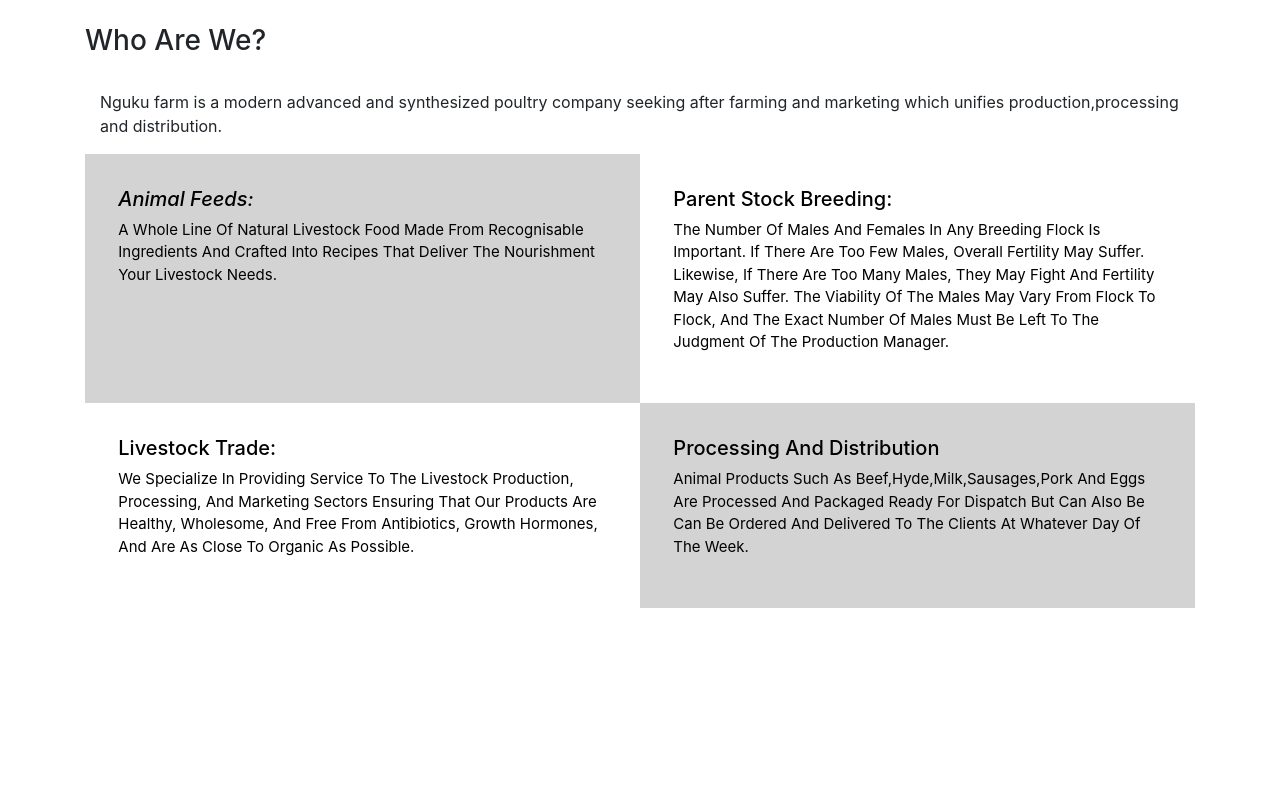
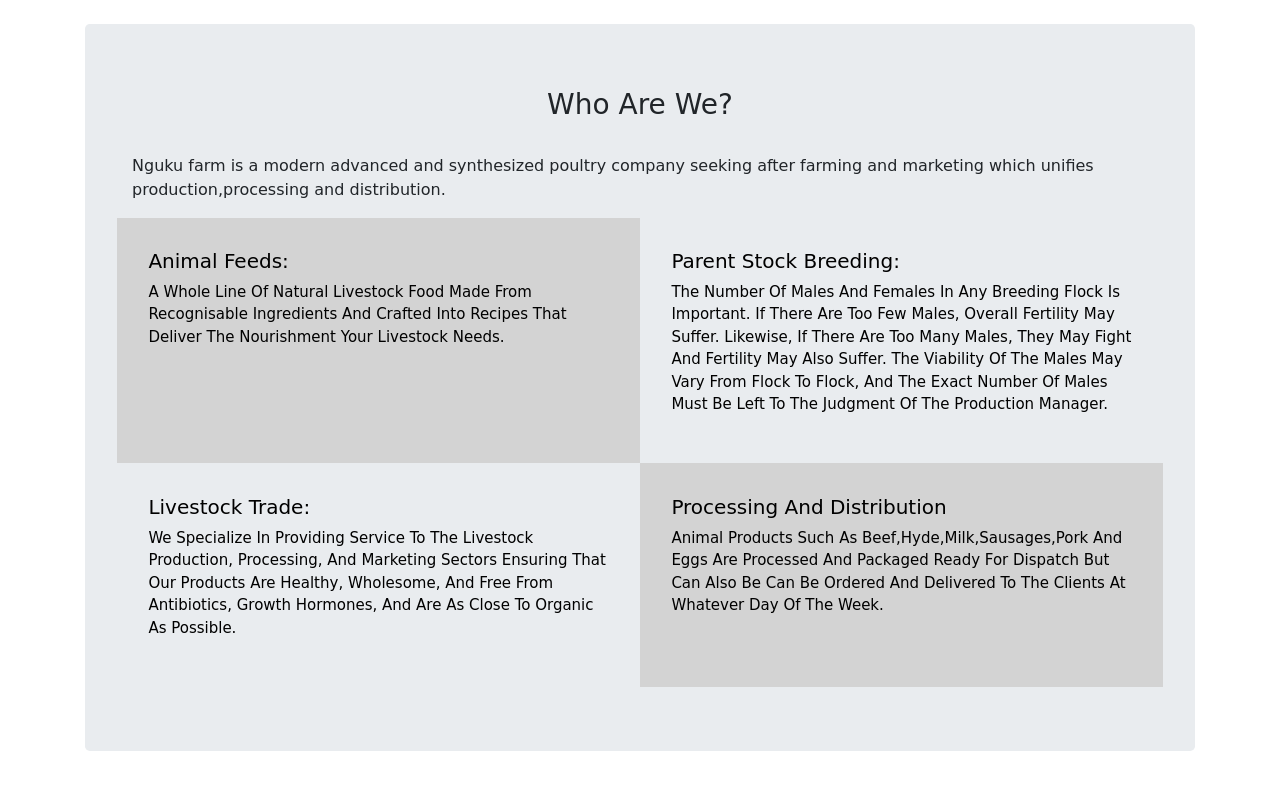
Before and after one commit to Dekoworld/NGUKU-FARM, a PHP site: page /about.html in a window 1280 px wide. Run offline with PHP 8.4, Linux system fonts and the light colour scheme.

Commit message:
Make changes to the about,styles and index files.

```diff
--- a/about.html
+++ b/about.html
@@ -13,12 +13,11 @@
 
 <body>
     <div class="container"><br>
-
-
-        <h3 class="w3l_header w3_agileits_header">Who Are We? </h3><br>
+        <div class="jumbotron">
+            <h3 class="about">Who Are We? </h3><br>
             <div class="wthree_services_grids">
                 <div class="col-md-12 wthree_services_grid_left">
-                <p>
+                    <p class="pg1">
                         Nguku farm is a modern advanced and synthesized poultry company seeking
                         after farming and marketing which unifies production,processing and distribution.
                     </p>
@@ -26,15 +25,17 @@
 
                     <div class="row">
                         <div class="col-md-6" id="para1">
-                        <h5><em>Animal feeds:</em></h5>
+                            <h5>Animal feeds:</h5>
                             <p>A whole line of natural Livestock food made from recognisable ingredients and crafted
                                 into recipes that deliver the nourishment your livestock needs.</p>
                         </div>
                         <div class="col-md-6" id="para2">
                             <h5>Parent stock breeding: </h5>
                             <p>The number of males and females in any breeding flock is important. If there are too few
-                            males, overall fertility may suffer. Likewise, if there are too many males, they may fight
-                            and fertility may also suffer. The viability of the males may vary from flock to flock, and
+                                males, overall fertility may suffer. Likewise, if there are too many males, they may
+                                fight
+                                and fertility may also suffer. The viability of the males may vary from flock to flock,
+                                and
                                 the exact number of males must be left to the judgment of the production manager.</p>
                         </div>
                     </div>
@@ -42,13 +43,15 @@
                         <div class="col-md-6 " id="para3">
                             <h5>Livestock trade:</h5>
                             <p>We specialize in providing service to the livestock production, processing, and marketing
-                            sectors ensuring that our products are healthy, wholesome, and free from antibiotics, growth
+                                sectors ensuring that our products are healthy, wholesome, and free from antibiotics,
+                                growth
                                 hormones, and are as close to organic as possible.</p>
                         </div>
                         <div class="col-md-6" id="para4">
                             <h5> Processing and distribution</h5>
                             <p>Animal products such as beef,hyde,milk,sausages,pork and eggs are processed and packaged
-                            ready for dispatch but can also be can be ordered and delivered to the clients at whatever
+                                ready for dispatch but can also be can be ordered and delivered to the clients at
+                                whatever
                                 day of the week.</p>
                         </div>
                     </div>
@@ -60,12 +63,6 @@
     </div>
 
 
-
-
-    </div>
-    </div>
-    </div>
-
 </body>
 
 </html>
--- a/css/styles.css
+++ b/css/styles.css
@@ -80,6 +80,7 @@ ul{
   font-size:15px;
   padding: 3%;
   background-color: lightgray;
+  font-family: 'Dancing Script', cursive;
 }
 #para2{
   color: black;
@@ -87,6 +88,7 @@ ul{
   font-size:15px;
   padding: 3%;
   /* background-color: lightgray; */
+  font-family: 'Dancing Script', cursive;
 }
 #para3{
   color: black;
@@ -94,6 +96,7 @@ ul{
   font-size:15px;
   padding: 3%;
   /* background-color: lightgray; */
+  font-family: 'Dancing Script', cursive;
 }
 #para4{
   color: black;
@@ -101,6 +104,10 @@ ul{
   font-size:15px;
   padding: 3%;
   background-color: lightgray;
+  font-family: 'Dancing Script', cursive;
+}
+.about{
+  text-align: center;
 }
 
 .jumbotron{
@@ -109,3 +116,9 @@ ul{
   background-repeat: no-repeat;
 
 }
+h3 {
+  font-family: 'Lobster', cursive;
+}
+.pg1 {
+  font-family: 'Lobster', cursive;
+}
--- a/index.html
+++ b/index.html
@@ -6,6 +6,7 @@
   <meta name="viewport" content="width=device-width, initial-scale=1.0">
   <meta http-equiv="X-UA-Compatible" content="ie=edge">
   <title>wamungai</title>
+  <link href="https://fonts.googleapis.com/css?family=Dancing+Script|Lobster&display=swap" rel="stylesheet">
   <link href="https://cdnjs.cloudflare.com/ajax/libs/twitter-bootstrap/4.3.1/css/bootstrap.min.css" rel="stylesheet">
   <link href="https://cdnjs.cloudflare.com/ajax/libs/mdbootstrap/4.8.10/css/mdb.min.css" rel="stylesheet">
   <link rel="stylesheet" href="css/styles.css">`
```
Lines whose indentation alone changed are shown as unchanged.
